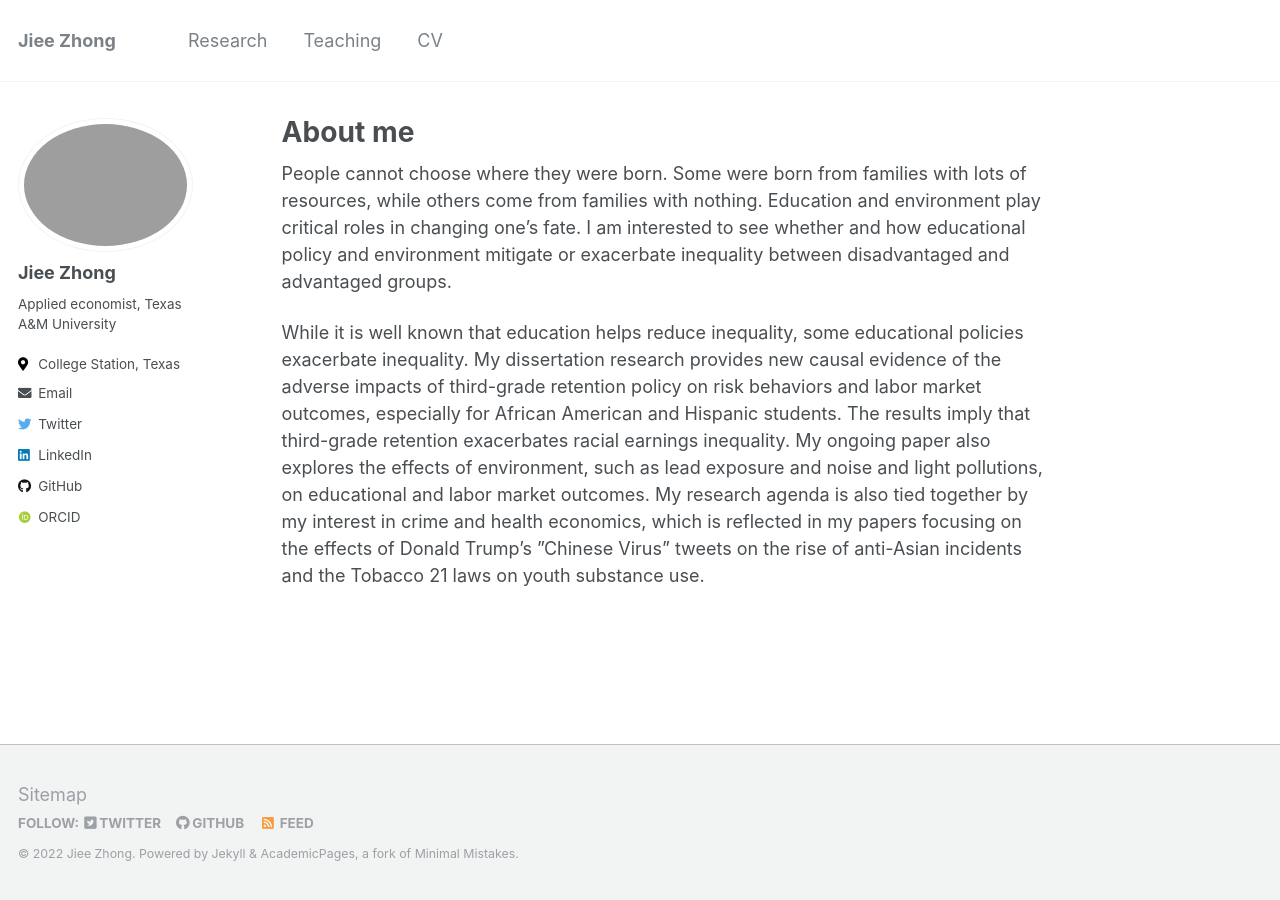
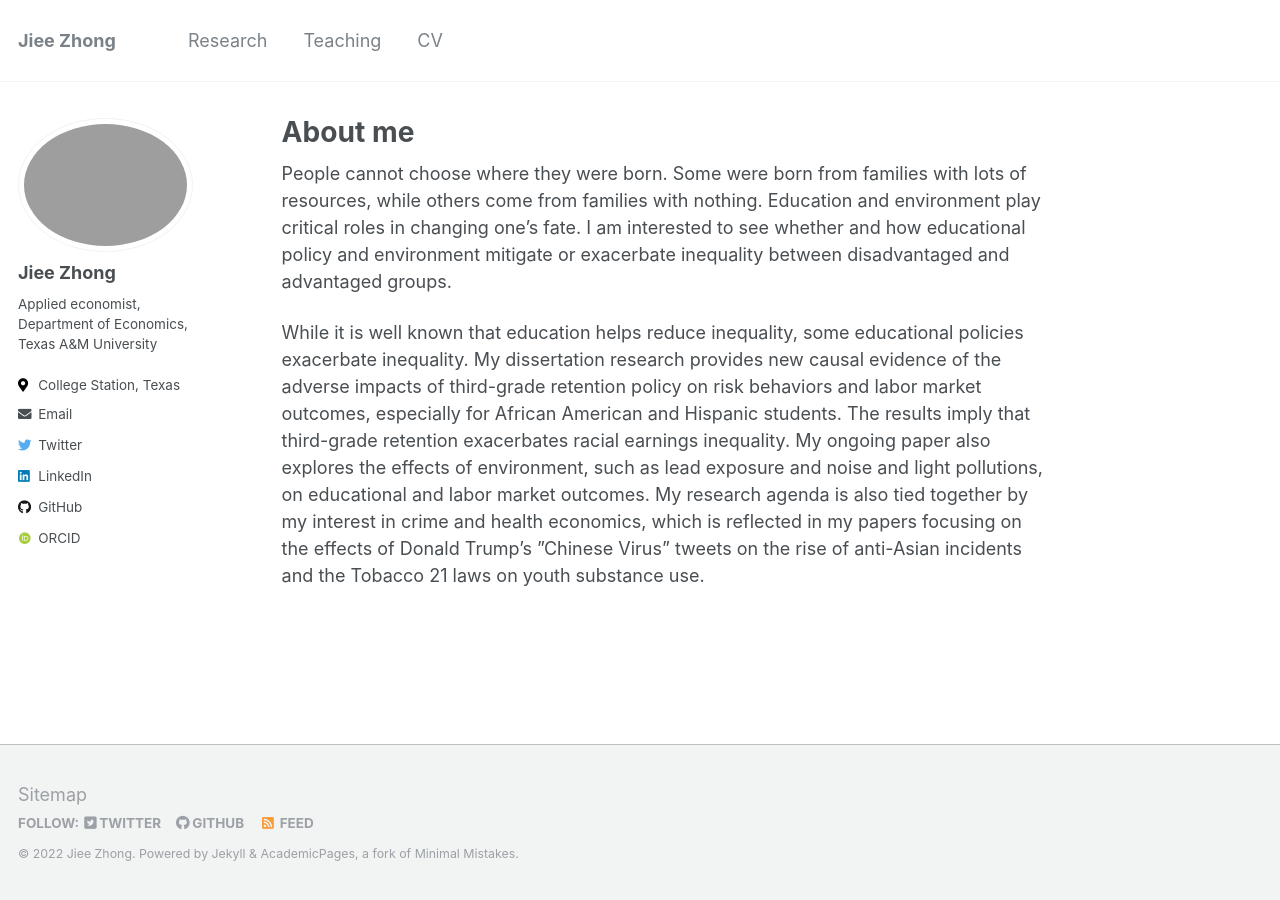
Before and after one commit to jieezhong/jieezhong.github.io, a Jekyll site: the page built from _pages/about.md, in a window 1280 px wide. Built offline with Jekyll 4.4.1, drawn with Linux system fonts in a browser that asks for light colours; some web fonts are replaced.

Commit message:
Update _config.yml

```diff
--- a/_config.yml
+++ b/_config.yml
@@ -84,7 +84,7 @@ analytics:
 author:
   name             : "Jiee Zhong"
   avatar           : "jiee_phd4.png"
-  bio              : "Applied economist, Texas A&M University"
+  bio              : "Applied economist, Department of Economics, Texas A&M University"
   location         : "College Station, Texas"
   employer         :
   pubmed           :
```
